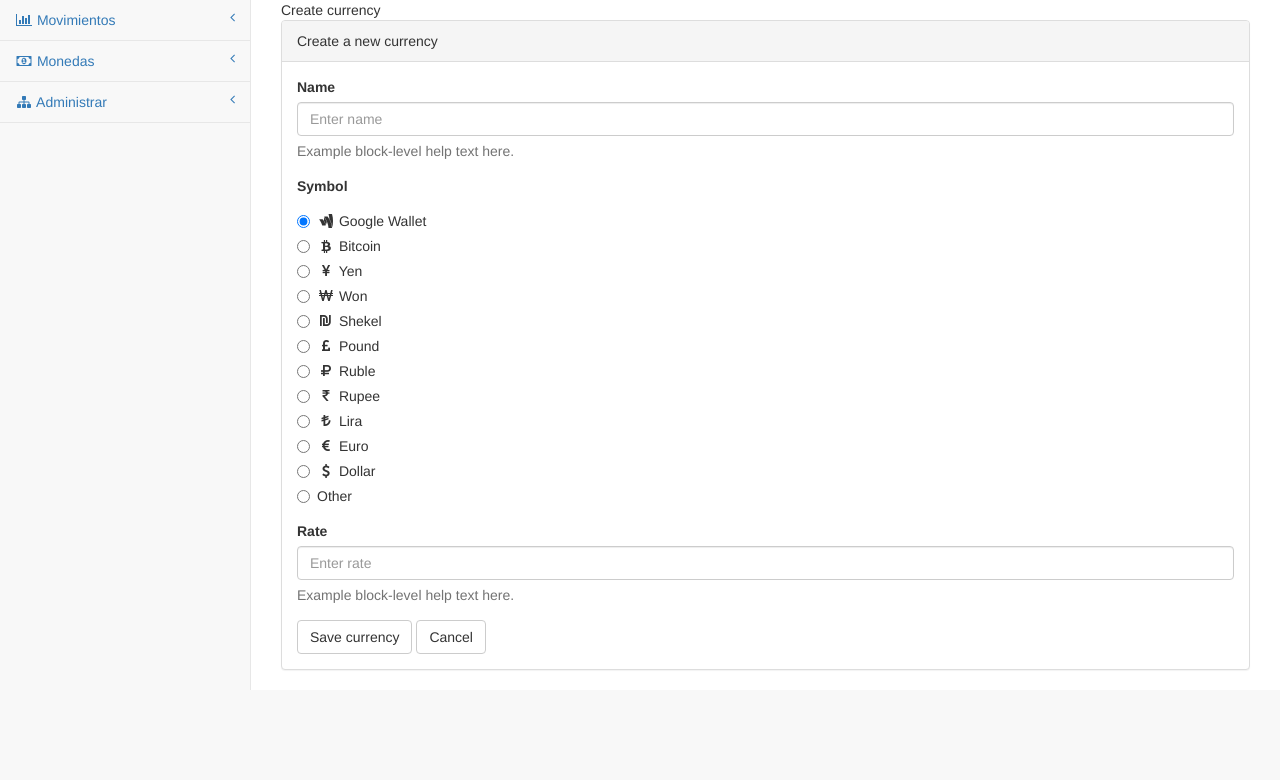
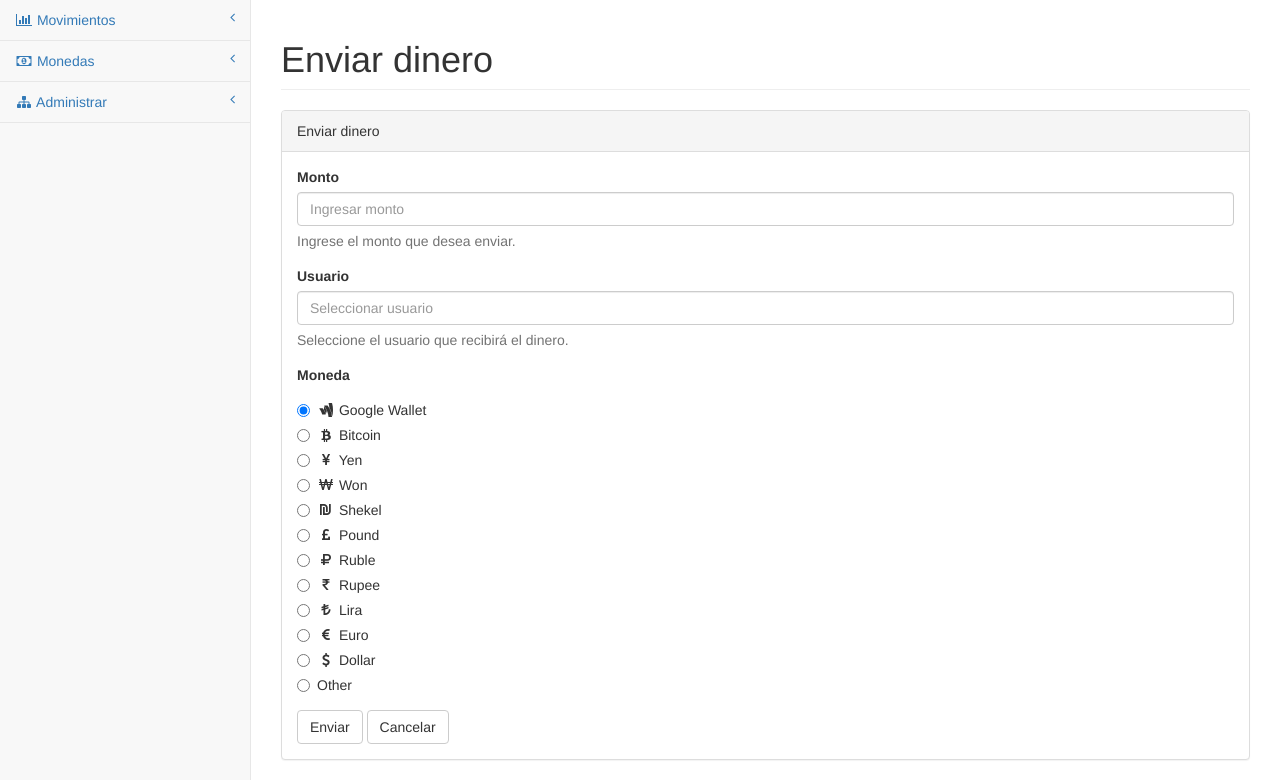
Before and after one commit to urbina05/guap.io, a Flask app: template guapio/templates/user_move/create.html in a window 1280 px wide. Shown: the part 51-831 px from the top of the page. Before the commit the page ends 741 px from the top, so only its background shows below. Run offline with Flask 2, Linux system fonts and the light colour scheme; the template is opened without the code that fills it, so the values that code supplies are empty; the visitor is signed in with stand-in values (Sample User, id 1); data comes from the database, SQL or seed files in the repository; some libraries are stand-ins or nearby versions.

Commit message:
Modelo User Move

```diff
--- a/guapio/templates/navbar.html
+++ b/guapio/templates/navbar.html
@@ -33,7 +33,7 @@
                     <a href="#"><i class="fa fa-bar-chart fa-fw"></i> Movimientos<span class="fa arrow"></span></a>
                     <ul class="nav nav-second-level">
                         <li>
-                            <a href="{{ url_for('blog.create') }}">Enviar dinero</a>
+                            <a href="{{ url_for('user_move.create') }}">Enviar dinero</a>
                         </li>
                         <li>
                             <a href="{{ url_for('blog.index') }}">Historial Movimientos</a>
--- a/guapio/templates/user_move/create.html
+++ b/guapio/templates/user_move/create.html
@@ -1,27 +1,31 @@
 {% extends 'base.html' %}
-{% block header %} Create currency {% endblock %}
 {% block content %}
 
 <div class="row">
     <div class="col-lg-12">
         <div class="panel panel-default">
             <div class="panel-heading">
-                  {% block title %}Create a new currency{% endblock %}
+                  {% block title %}Enviar dinero{% endblock %}
             </div>
             <div class="panel-body">
                 <div class="row">
                     <div class="col-lg-12">
                         <form method="post">
                             <div class="form-group">
-                                <label for="title">Name</label>
-                                <input class="form-control" name="title" id="title" value="{{ request.form['title'] }}" placeholder="Enter name" required>
-                                <p class="help-block">Example block-level help text here.</p>
+                                <label for="amount">Monto</label>
+                                <input class="form-control" name="amount" id="amount" value="{{ request.form['amount'] }}" placeholder="Ingresar monto" required>
+                                <p class="help-block">Ingrese el monto que desea enviar.</p>
                             </div>
                             <div class="form-group">
-                                <label for="code">Symbol</label>
+                                <label for="receiver_id">Usuario</label>
+                                <input type="number" class="form-control"  name="receiver_id" id="receiver_id" value="{{ request.form['rate'] }}" placeholder="Seleccionar usuario" required>
+                                <p class="help-block">Seleccione el usuario que recibirá el dinero.</p>
+                            </div>
+                            <div class="form-group">
+                                <label for="currency_id">Moneda</label>
                                 <div class="radio">
                                     <label>
-                                        <input type="radio" name="code" id="optionsRadios1" value="google-wallet" checked><i class="fa fa-google-wallet fa-fw"></i> Google Wallet
+                                        <input type="radio" name="currency_id" id="optionsRadios1" value="google-wallet" checked><i class="fa fa-google-wallet fa-fw"></i> Google Wallet
                                     </label>
                                 </div>
                                 <div class="radio">
@@ -80,13 +84,8 @@
                                     </label>
                                 </div>
                             </div>
-                            <div class="form-group">
-                                <label for="rate">Rate</label>
-                                <input type="number" class="form-control"  name="rate" id="rate" value="{{ request.form['rate'] }}" placeholder="Enter rate" required>
-                                <p class="help-block">Example block-level help text here.</p>
-                            </div>
-                            <button type="submit" class="btn btn-default">Save currency</button>
-                            <a href="{{ url_for('currency.index') }}" class="btn btn-default">Cancel</a>
+                            <button type="submit" class="btn btn-default">Enviar</button>
+                            <a href="{{ url_for('currency.index') }}" class="btn btn-default">Cancelar</a>
                         </form>
                     </div>
                 </div>
```
Also changed, not shown: guapio/user_move.py (+8 -8 lines).
